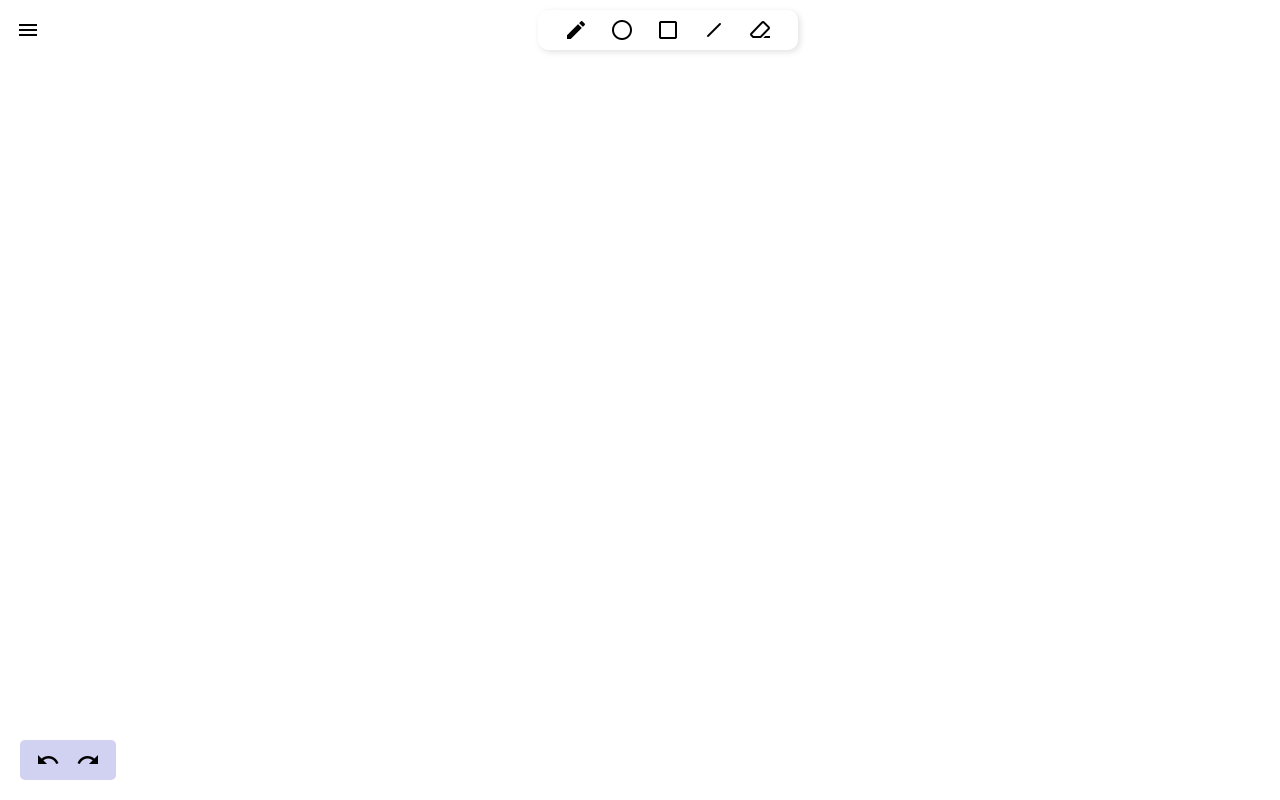
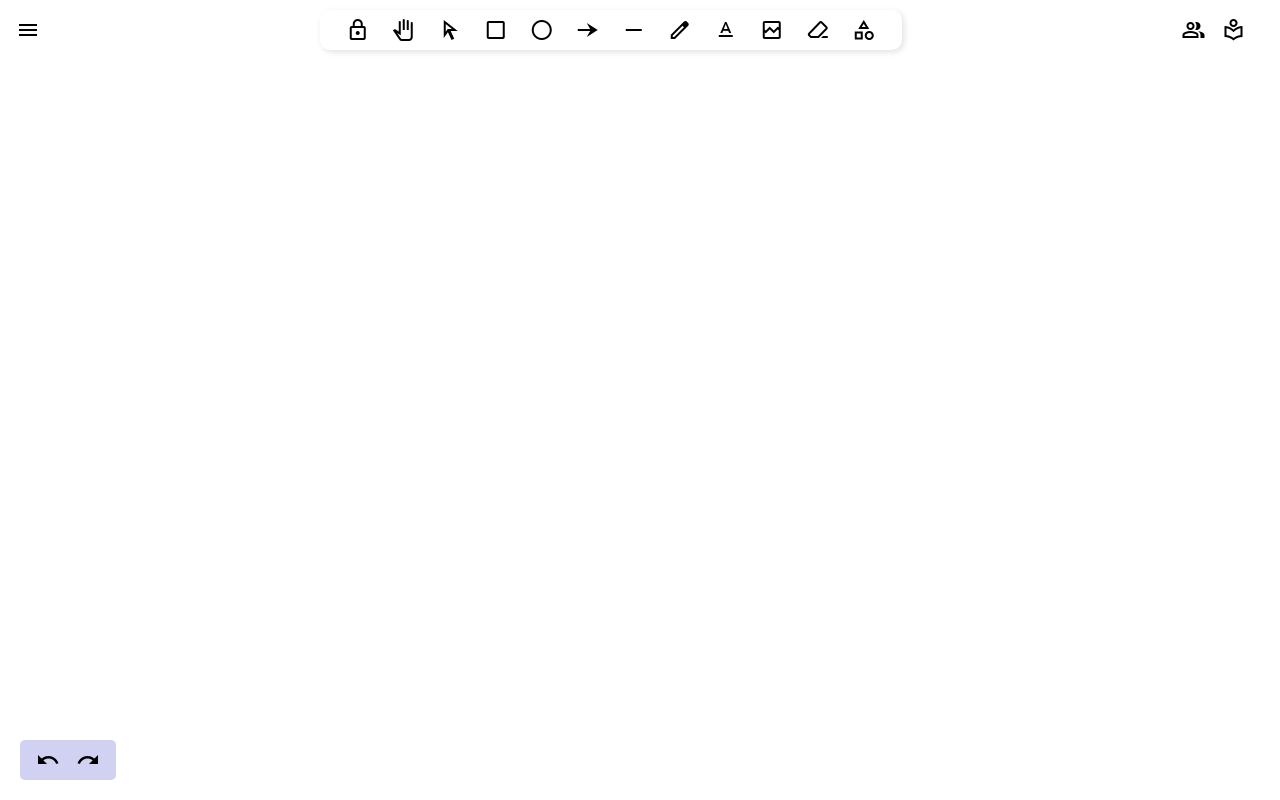
Before and after one commit to MuniVinay9/Excalidraw, a plain HTML site: page index.html in a window 1280 px wide. Drawn offline with nearby package versions, Linux system fonts and the light colour scheme.

Commit message:
third commit

```diff
--- a/index.html
+++ b/index.html
@@ -15,11 +15,32 @@
         </button>
         <div class="options" id="actionbuttons">
           <button
-            class="btn material-icons"
-            id="freehand"
+            class="btn material-symbols-outlined"
+            id="lock"
             onclick="onActionClick(this)"
           >
-            edit
+            lock
+          </button>
+          <button
+            class="btn material-symbols-outlined"
+            id="pantool"
+            onclick="onActionClick(this)"
+          >
+            pan_tool
+          </button>
+          <button
+            class="btn material-symbols-outlined"
+            id="arrowselect"
+            onclick="onActionClick(this)"
+          >
+            arrow_selector_tool
+          </button>
+          <button
+            id="rectangle"
+            class="btn material-symbols-outlined"
+            onclick="onActionClick(this)"
+          >
+            check_box_outline_blank
           </button>
           <button
             id="circle"
@@ -29,18 +50,39 @@
             brightness_1
           </button>
           <button
-            id="rectangle"
             class="btn material-symbols-outlined"
+            id="arrowselect"
             onclick="onActionClick(this)"
           >
-            check_box_outline_blank
+            line_end_arrow_notch
           </button>
           <button
             onclick="onActionClick(this)"
             class="btn material-symbols-outlined"
             id="line"
           >
-            pen_size_2
+            horizontal_rule
+          </button>
+          <button
+            class="btn material-symbols-outlined"
+            id="freehand"
+            onclick="onActionClick(this)"
+          >
+            edit
+          </button>
+          <button
+            class="btn material-icons"
+            id="text"
+            onclick="onActionClick(this)"
+          >
+            text_format
+          </button>
+          <button
+            id="image"
+            class="btn material-symbols-outlined"
+            onclick="onActionClick(this)"
+          >
+            broken_image
           </button>
           <button
             id="eraser"
@@ -49,8 +91,30 @@
           >
             ink_eraser
           </button>
+          <button
+            id="category"
+            class="btn material-symbols-outlined"
+            onclick="onActionClick(this)"
+          >
+            category
+          </button>
         </div>
-        <div></div>
+        <div class="topright">
+          <button
+          id="groups"
+          class="btn material-symbols-outlined"
+          onclick="onActionClick(this)"
+          >
+          group
+          </button>
+          <button
+          id="library"
+          class="btn material-symbols-outlined"
+          onclick="onActionClick(this)"
+          >
+          local_library
+          </button>
+        </div>
       </div>
       <canvas id="canvas"></canvas>
       <div id="bottom">
--- a/style.css
+++ b/style.css
@@ -15,7 +15,7 @@
 
 #top {
   position: absolute;
-  width: 100vw;
+  width: 97vw;
   display: flex;
   align-items: center;
   justify-content: space-between;
@@ -31,8 +31,17 @@
   padding: 4px 20px;
   box-shadow: 2px 2px 6px #E1E1E1;
 }
+#top > .group{
+  background-color:white;
+  display: flex;
+  align-items: center;
+  gap: 10px;
+  border-radius: 10px;
+  padding: 4px 20px;
+}
+
 .menu {
-  background-color: #ECECF3;
+  background-color: white;
   border-radius: 4px;
 }
 .btn {
```
